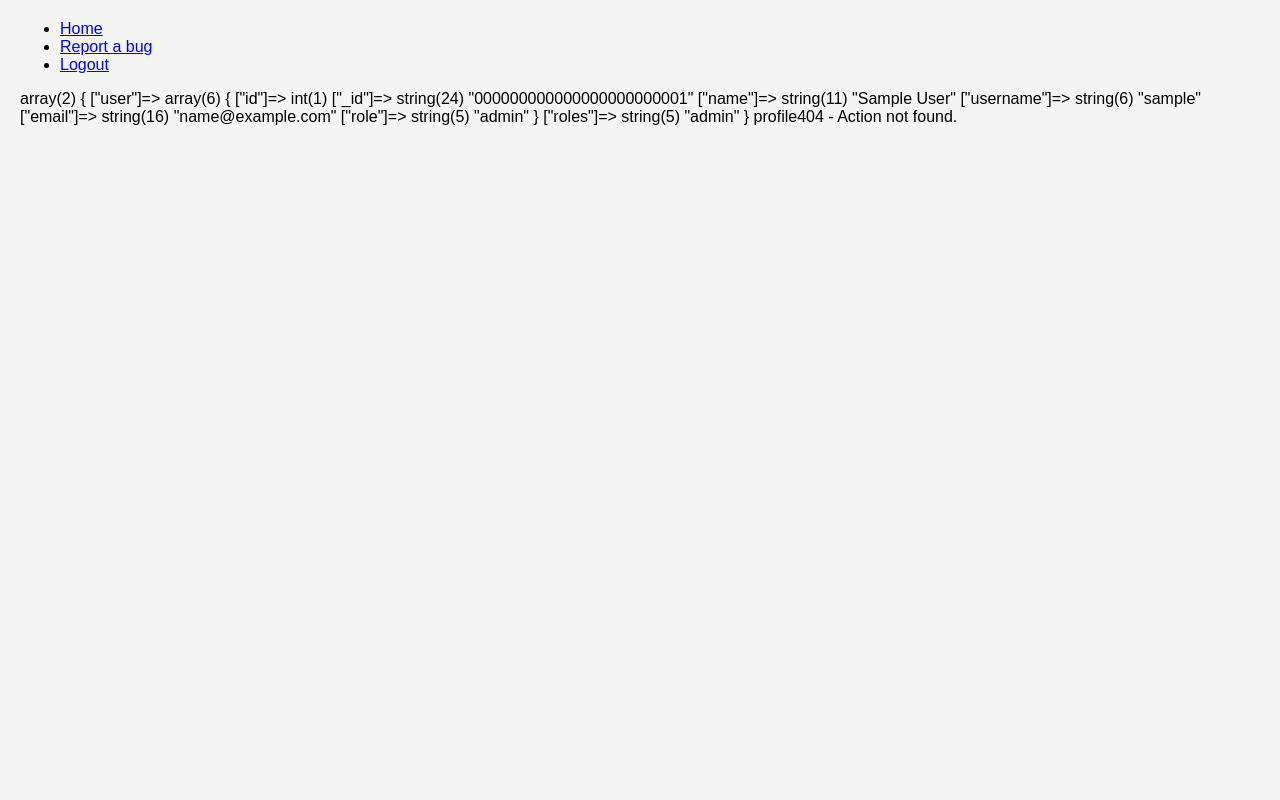
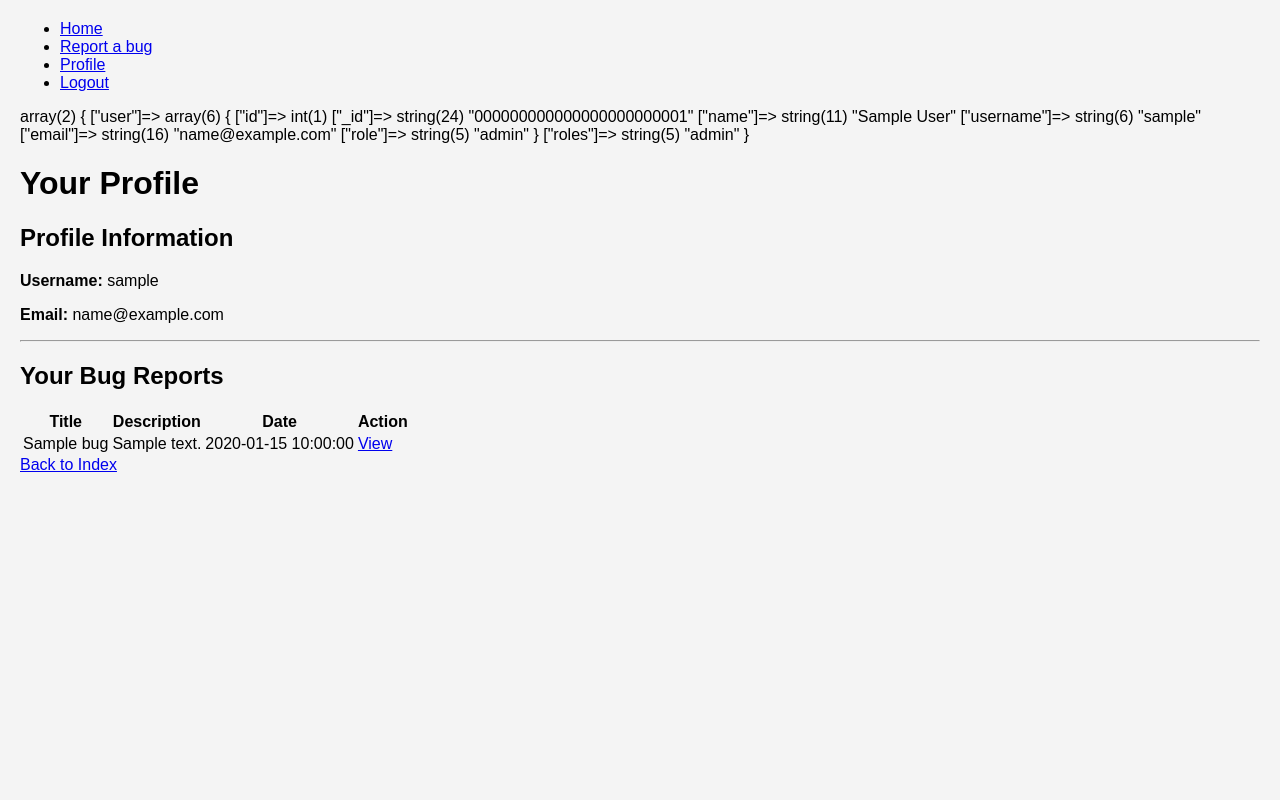
Before and after one commit to TriGonostylops/bugzilla, a PHP site: page /index.php?action=profile in a window 1280 px wide. Run offline with PHP 8.4, Linux system fonts and the light colour scheme; the visitor is signed in with stand-in values (Sample User, id 1); tables that the repository leaves empty or names only in its code hold one stand-in row (values such as "Sample post").

Commit message:
feat: profile

```diff
--- a/bugzilla/controllers/UserController.php
+++ b/bugzilla/controllers/UserController.php
@@ -2,14 +2,17 @@
 
 require_once '../models/User.php';
 require_once '../services/UserService.php';
+require_once '../services/BugService.php';
 
 class UserController
 {
     private $userService;
+    private $bugService;
 
     public function __construct()
     {
         $this->userService = new UserService();
+        $this->bugService = new BugService();
     }
 
     public function register()
@@ -29,7 +32,7 @@ class UserController
 
             try {
                 $this->userService->registerUser($username, $email, $password, $roles);
-                header("Location: index.php?action=success"); // Redirect on successful registration
+                header("Location: index.php?action=login"); // Redirect on successful registration
             } catch (Exception $e) {
                 echo 'Error: ' . $e->getMessage();
             }
@@ -73,4 +76,29 @@ class UserController
         header('Location: index.php?action=index');
         exit();
     }
+    public function profile()
+    {
+        if (!isset($_SESSION['user'])) {
+            header("Location: index.php?action=login");
+            exit();
+        }
+
+        $username = $_SESSION['user']['username'];
+
+        try {
+            // Fetch user details
+            $user = $this->userService->getUserByUsername($username);
+
+            // Fetch bug reports submitted by the user
+            $bugs = $this->userService->getBugsByUsername($username);
+
+            // Include the profile view
+            include '../views/profile.php';
+        } catch (Exception $e) {
+            $_SESSION['flash_message'] = "Error loading profile: " . $e->getMessage();
+            header("Location: index.php");
+            exit();
+        }
+    }
+
 }
--- a/bugzilla/public/index.php
+++ b/bugzilla/public/index.php
@@ -42,6 +42,9 @@ class FrontController extends BaseController
             case 'logout':
                 $this->userController->logout();
                 break;
+            case 'profile':
+                $this->userController->profile();
+                break;
             case 'reportBug':
                 $this->bugController->submitBugReport();
                 break;
--- a/bugzilla/services/UserService.php
+++ b/bugzilla/services/UserService.php
@@ -130,5 +130,27 @@ class UserService
             throw new Exception("Unable to fetch roles: " . $e->getMessage());
         }
     }
+    public function getUserByUsername($username)
+    {
+        try {
+            $stmt = $this->db->prepare("SELECT username, email FROM users WHERE username = :username");
+            $stmt->bindValue(':username', $username, PDO::PARAM_STR);
+            $stmt->execute();
+            return $stmt->fetch(PDO::FETCH_ASSOC);
+        } catch (Exception $e) {
+            throw new Exception("Error fetching user details: " . $e->getMessage());
+        }
+    }
+    public function getBugsByUsername($username)
+    {
+        try {
+            $stmt = $this->db->prepare("SELECT * FROM bugs WHERE username = :username ORDER BY date DESC");
+            $stmt->bindValue(':username', $username, PDO::PARAM_STR);
+            $stmt->execute();
+            return $stmt->fetchAll(PDO::FETCH_ASSOC);
+        } catch (Exception $e) {
+            throw new Exception("Error fetching user's bug reports: " . $e->getMessage());
+        }
+    }
 
 }
--- a/bugzilla/views/navbar.php
+++ b/bugzilla/views/navbar.php
@@ -8,6 +8,7 @@ $isLoggedIn = isset($_SESSION['user']);
 
         <?php if ($isLoggedIn): ?>
             <li><a href="index.php?action=reportBug">Report a bug</a></li>
+            <li><a href="index.php?action=profile">Profile</a></li>
             <li><a href="index.php?action=logout">Logout</a></li>
         <?php else: ?>
             <li><a href="index.php?action=register">Register</a></li>
--- /dev/null
+++ b/bugzilla/views/profile.php
@@ -0,0 +1,58 @@
+<!DOCTYPE html>
+<html lang="en">
+<head>
+    <link rel="stylesheet" href="../public/styles/styles.css">
+    <meta charset="UTF-8">
+    <title>Profile</title>
+</head>
+<body>
+<h1>Your Profile</h1>
+
+<?php if (isset($_SESSION['flash_message'])): ?>
+    <p style="color: red;"><?= htmlspecialchars($_SESSION['flash_message']); ?></p>
+    <?php unset($_SESSION['flash_message']); ?>
+<?php endif; ?>
+
+<!-- Profile Section -->
+<section>
+    <h2>Profile Information</h2>
+    <p><strong>Username:</strong> <?= htmlspecialchars($user['username']); ?></p>
+    <p><strong>Email:</strong> <?= htmlspecialchars($user['email']); ?></p>
+</section>
+
+<hr>
+
+<!-- Bug Reports Section -->
+<section>
+    <h2>Your Bug Reports</h2>
+    <?php if (!empty($bugs)): ?>
+        <table>
+            <thead>
+            <tr>
+                <th>Title</th>
+                <th>Description</th>
+                <th>Date</th>
+                <th>Action</th>
+            </tr>
+            </thead>
+            <tbody>
+            <?php foreach ($bugs as $bug): ?>
+                <tr>
+                    <td><?= htmlspecialchars($bug['title']); ?></td>
+                    <td><?= htmlspecialchars($bug['description']); ?></td>
+                    <td><?= htmlspecialchars($bug['date']); ?></td>
+                    <td>
+                        <a href="index.php?action=viewBug&b_id=<?= $bug['b_id']; ?>">View</a>
+                    </td>
+                </tr>
+            <?php endforeach; ?>
+            </tbody>
+        </table>
+    <?php else: ?>
+        <p>You haven't reported any bugs yet.</p>
+    <?php endif; ?>
+</section>
+
+<a href="index.php">Back to Index</a>
+</body>
+</html>
```
